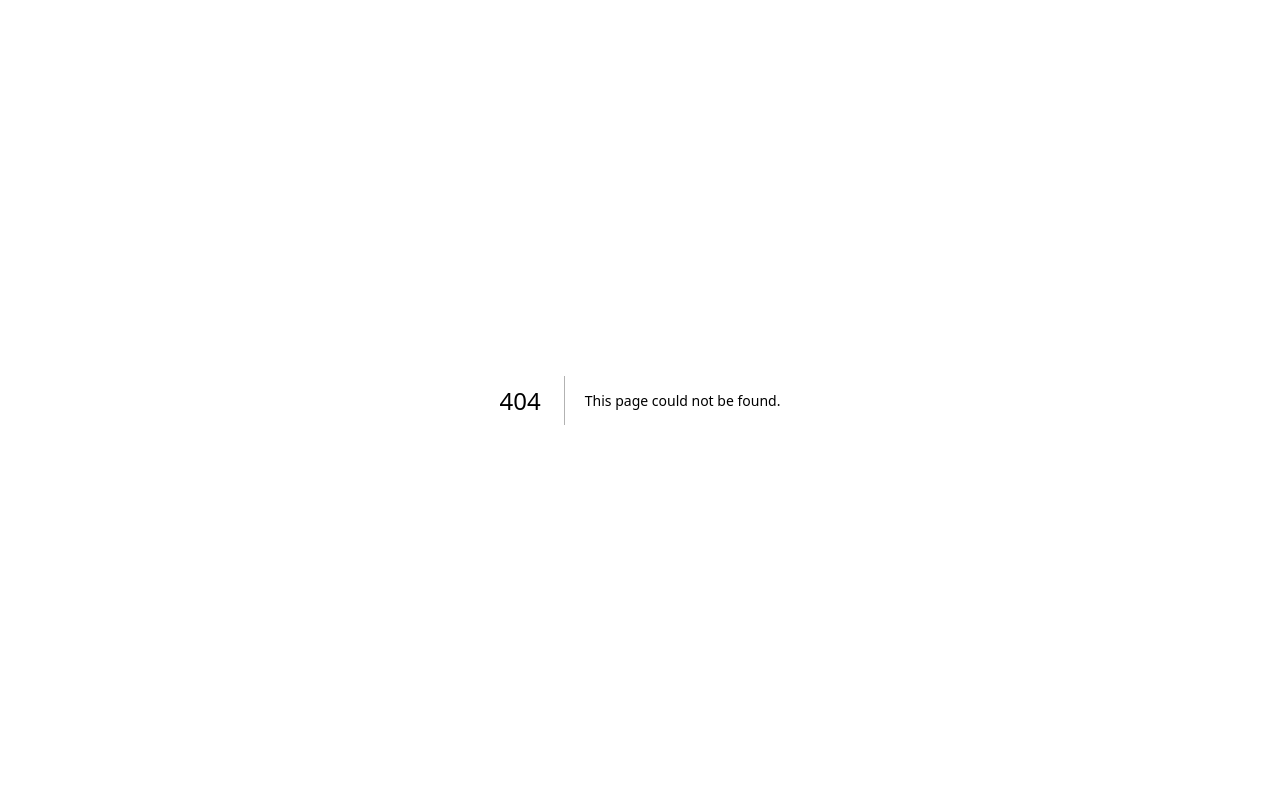
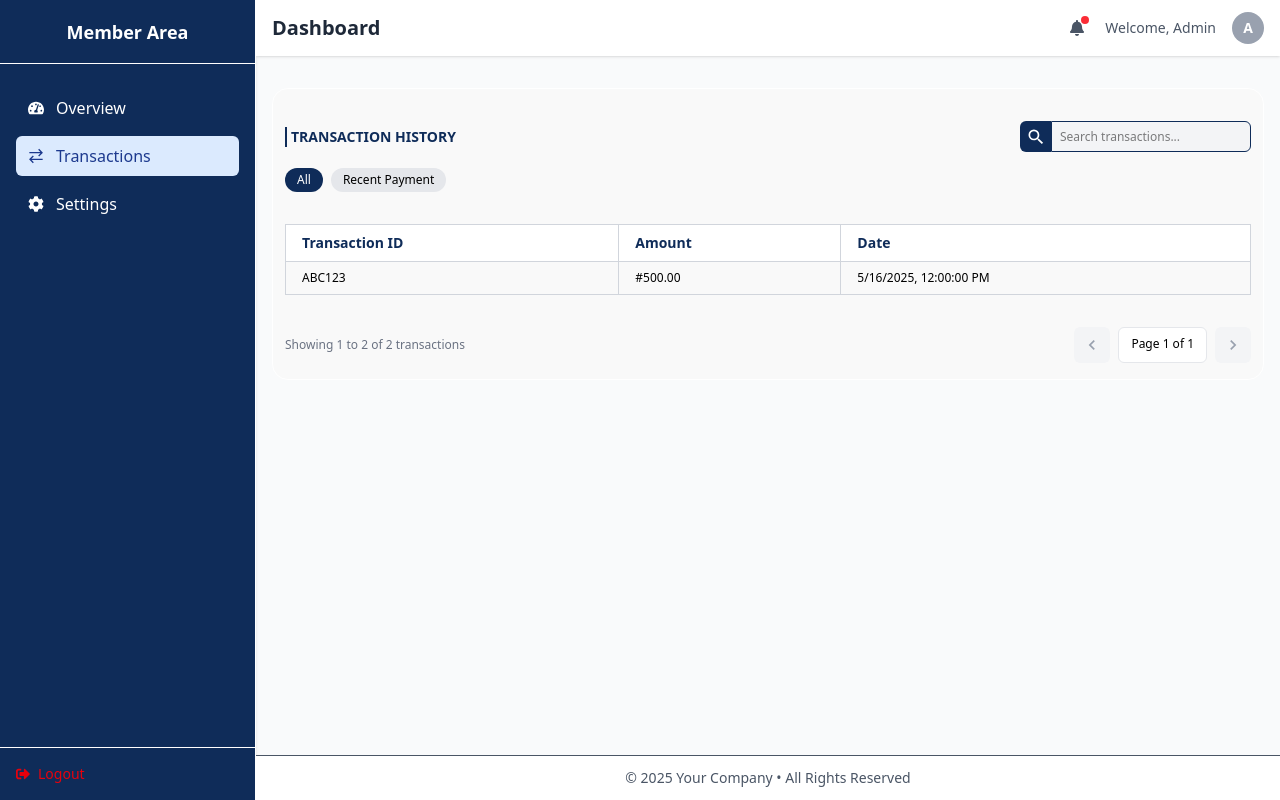
Before and after one commit to hokagecreativelabs/bodyofsenioradvocatesofnigeria, a Next.js app: page /member-dashboard/transactions in a window 1280 px wide. Before the commit this address had no page. Built offline with nearby package versions, Linux system fonts and the light colour scheme.

Commit message:
feature/worked on the ui design for the overview dashboard, transaction page

```diff
--- a/app/member-dashboard/page.jsx
+++ b/app/member-dashboard/page.jsx
@@ -3,27 +3,37 @@
 import { useEffect } from "react";
 import { useRouter } from "next/navigation";
 import axios from "axios";
+import { UserStats } from "@/components/members-dashboard/UserStats";
+import Transactions from "@/components/members-dashboard/Transactions";
+
 
 const Dashboard = () => {
   const router = useRouter();
 
-  useEffect(() => {
-    const checkAuth = async () => {
-      try {
-        const res = await axios.get("/api/auth/check-auth", {
-          withCredentials: true, // IMPORTANT
-        });
-        // user is authenticated
-        console.log(res.data.user);
-      } catch (err) {
-        router.push("/login"); // not authenticated
-      }
-    };
+  // useEffect(() => {
+  //   const checkAuth = async () => {
+  //     try {
+  //       const res = await axios.get("/api/auth/check-auth", {
+  //         withCredentials: true, // IMPORTANT
+  //       });
+  //       // user is authenticated
+  //       console.log(res.data.user);
+  //     } catch (err) {
+  //       router.push("/login"); // not authenticated
+  //     }
+  //   };
 
-    checkAuth();
-  }, []);
+  //   checkAuth();
+  // }, []);
 
-  return <div>Welcome to your dashboard!</div>;
+  return (
+    <div>
+      <div className="lg:p-3">
+        <UserStats />
+        <Transactions />
+      </div>
+    </div>
+  )
 };
 
 export default Dashboard;
--- /dev/null
+++ b/app/member-dashboard/transactions/page.jsx
@@ -0,0 +1,80 @@
+"use client";
+
+import React from "react";
+import { MdOutlineSearch, MdChevronLeft, MdChevronRight } from "react-icons/md";
+
+const Transactions = () => {
+  // No state or logic
+
+  return (
+    <div className='bg-[#f9f9f9] border border-white rounded-2xl h-full px-3 mt-4'>
+      <div className='pt-8'>
+        <div className='flex justify-between items-center'>
+          <h1 className='font-semibold text-[#0F2C59] uppercase border-l-2 border-[#0F2C59] pl-1 text-sm'>Transaction History</h1>
+          <div className='flex items-center'>
+            <button className="bg-[#0F2C59] p-[5.3px] text-white rounded-l-md hover:text-[#0F2C59] hover:bg-gray-300 transition">
+              <MdOutlineSearch size={20} />
+            </button>
+            <input
+              type="search"
+              name="search"
+              id="search"
+              placeholder="Search transactions..."
+              className="bg-gray-100 text-xs outline-none border border-[#0F2C59] rounded-r-md px-2 w-[80px] sm:w-[200px] h-[31px]"
+            />
+          </div>
+        </div>
+
+        <div className="flex gap-2 mt-4 flex-wrap">
+          <button className="px-3 py-1 text-xs rounded-full bg-[#0F2C59] text-white">
+            All
+          </button>
+          <button className="px-3 py-1 text-xs rounded-full bg-gray-200">
+            Recent Payment
+          </button>
+
+        </div>
+
+        <div className='py-8 overflow-x-scroll'>
+          <table className='w-full text-left text-sm'>
+            <thead>
+              <tr>
+                <th className='bg-white text-[#0F2C59] border border-gray-300 px-4 py-2'>Transaction ID</th>
+                {/* <th className='bg-white text-[#0F2C59] border border-gray-300 px-4 py-2'>Transaction Type</th> */}
+                <th className='bg-white text-[#0F2C59] border border-gray-300 px-4 py-2'>Amount</th>
+                <th className='bg-white text-[#0F2C59] border border-gray-300 px-4 py-2'>Date</th>
+              </tr>
+            </thead>
+            <tbody className="text-xs">
+              <tr>
+                <td className='border border-gray-300 px-4 py-2'>ABC123</td>
+                {/* <td className='border border-gray-300 px-4 py-2'>Paystack</td> */}
+                <td className='border border-gray-300 px-4 py-2'>#500.00</td>
+                <td className='border border-gray-300 px-4 py-2'>5/16/2025, 12:00:00 PM</td>
+              </tr>
+            </tbody>
+          </table>
+        </div>
+
+        <div className="flex justify-between items-center pb-4">
+          <div className="text-xs text-gray-500">
+            Showing 1 to 2 of 2 transactions
+          </div>
+          <div className="flex gap-2">
+            <button className="p-2 rounded-md bg-gray-100 text-gray-400 cursor-not-allowed">
+              <MdChevronLeft size={20} />
+            </button>
+            <div className="px-3 py-2 bg-white border border-gray-200 rounded-md text-xs">
+              Page 1 of 1
+            </div>
+            <button className="p-2 rounded-md bg-gray-100 text-gray-400 cursor-not-allowed">
+              <MdChevronRight size={20} />
+            </button>
+          </div>
+        </div>
+      </div>
+    </div>
+  );
+};
+
+export default Transactions;
--- a/components/layout/dashboard/DashboardSidebar.jsx
+++ b/components/layout/dashboard/DashboardSidebar.jsx
@@ -2,13 +2,14 @@
 import Link from "next/link";
 import { usePathname } from "next/navigation";
 import { FaTachometerAlt, FaSignOutAlt, FaChartLine, FaUsers, FaCog, FaFileAlt, FaTimes } from "react-icons/fa";
+import { GrTransaction } from "react-icons/gr";
 
 // Navigation links with icons
 const links = [
   { label: "Overview", href: "/member-dashboard", icon: <FaTachometerAlt /> },
-  { label: "Analytics", href: "/member-dashboard/analytics", icon: <FaChartLine /> },
-  { label: "Users", href: "/member-dashboard/users", icon: <FaUsers /> },
-  { label: "Reports", href: "/member-dashboard/reports", icon: <FaFileAlt /> },
+  // { label: "Analytics", href: "/member-dashboard/analytics", icon: <FaChartLine /> },
+  { label: "Transactions", href: "/member-dashboard/transactions", icon: <GrTransaction /> },
+  // { label: "Reports", href: "/member-dashboard/reports", icon: <FaFileAlt /> },
   { label: "Settings", href: "/member-dashboard/settings", icon: <FaCog /> },
 ];
 
@@ -31,7 +32,7 @@ const AdminSidebar = ({ isMobile = false, isOpen = false, onClose }) => {
             href={link.href}
             onClick={isMobile ? onClose : undefined}
             className={`flex items-center px-3 py-2 rounded-md font-medium transition ${
-              pathname === link.href ? "bg-blue-100 text-blue-900" : "text-white hover:bg-gray-100 hover:text-[#0F2C59]"
+              pathname === link.href ? "bg-blue-100 text-blue-900" : " hover:bg-gray-100 hover:text-[#0F2C59]"
             }`}
           >
             <span className="mr-3">{link.icon}</span>
@@ -77,7 +78,7 @@ const AdminSidebar = ({ isMobile = false, isOpen = false, onClose }) => {
               onClick={onClose}
               className="p-1 rounded-md hover:bg-gray-100"
             >
-              <FaTimes className="text-white" />
+              <FaTimes className="text-black" />
             </button>
           </div>
 
--- /dev/null
+++ b/components/members-dashboard/Transactions.jsx
@@ -0,0 +1,80 @@
+"use client";
+
+import React from "react";
+import { MdOutlineSearch, MdChevronLeft, MdChevronRight } from "react-icons/md";
+
+const Transactions = () => {
+  // No state or logic
+
+  return (
+    <div className='bg-[#f9f9f9] border border-white rounded-2xl h-full px-3 mt-4'>
+      <div className='pt-8'>
+        <div className='flex justify-between items-center'>
+          <h1 className='font-semibold text-[#0F2C59] uppercase border-l-2 border-[#0F2C59] pl-1 text-sm'>Transaction History</h1>
+          <div className='flex items-center'>
+            <button className="bg-[#0F2C59] p-[5.3px] text-white rounded-l-md hover:text-[#0F2C59] hover:bg-gray-300 transition">
+              <MdOutlineSearch size={20} />
+            </button>
+            <input
+              type="search"
+              name="search"
+              id="search"
+              placeholder="Search transactions..."
+              className="bg-gray-100 text-xs outline-none border border-[#0F2C59] rounded-r-md px-2 w-[80px] sm:w-[200px] h-[31px]"
+            />
+          </div>
+        </div>
+
+        <div className="flex gap-2 mt-4 flex-wrap">
+          <button className="px-3 py-1 text-xs rounded-full bg-[#0F2C59] text-white">
+            All
+          </button>
+          <button className="px-3 py-1 text-xs rounded-full bg-gray-200">
+            Recent Payment
+          </button>
+
+        </div>
+
+        <div className='py-8 overflow-x-scroll'>
+          <table className='w-full text-left text-sm'>
+            <thead>
+              <tr>
+                <th className='bg-white text-[#0F2C59] border border-gray-300 px-4 py-2'>Transaction ID</th>
+                {/* <th className='bg-white text-[#0F2C59] border border-gray-300 px-4 py-2'>Transaction Type</th> */}
+                <th className='bg-white text-[#0F2C59] border border-gray-300 px-4 py-2'>Amount</th>
+                <th className='bg-white text-[#0F2C59] border border-gray-300 px-4 py-2'>Date</th>
+              </tr>
+            </thead>
+            <tbody className="text-xs">
+              <tr>
+                <td className='border border-gray-300 px-4 py-2'>ABC123</td>
+                {/* <td className='border border-gray-300 px-4 py-2'>Paystack</td> */}
+                <td className='border border-gray-300 px-4 py-2'>#500.00</td>
+                <td className='border border-gray-300 px-4 py-2'>5/16/2025, 12:00:00 PM</td>
+              </tr>
+            </tbody>
+          </table>
+        </div>
+
+        <div className="flex justify-between items-center pb-4">
+          <div className="text-xs text-gray-500">
+            Showing 1 to 2 of 2 transactions
+          </div>
+          <div className="flex gap-2">
+            <button className="p-2 rounded-md bg-gray-100 text-gray-400 cursor-not-allowed">
+              <MdChevronLeft size={20} />
+            </button>
+            <div className="px-3 py-2 bg-white border border-gray-200 rounded-md text-xs">
+              Page 1 of 1
+            </div>
+            <button className="p-2 rounded-md bg-gray-100 text-gray-400 cursor-not-allowed">
+              <MdChevronRight size={20} />
+            </button>
+          </div>
+        </div>
+      </div>
+    </div>
+  );
+};
+
+export default Transactions;
--- /dev/null
+++ b/components/members-dashboard/UserStats.jsx
@@ -0,0 +1,36 @@
+import React from 'react'
+import { FaCog } from "react-icons/fa";
+import { MdPayments, MdOutlineAllInclusive } from "react-icons/md";
+import { RiSecurePaymentFill } from "react-icons/ri";
+
+export const UserStats = () => {
+  return (
+    <div>
+        <div className='shadow h-[25rem] lg:h-[10rem]  py-7 px-4 block lg:flex lg:justify-between space-y-5 '>
+            <div className='shadow-sm h-[100px] lg:w-[20rem] space-y-3 text-[#0F2C59] font-medium rounded-md'>
+                <div className='flex items-center justify-between px-6 pt-5 '>
+                    <MdPayments className='h-7 w-7' />
+                    <p># 0</p>
+                </div>
+                <h1 className='px-6 text-sm'>Next Payment</h1>
+            </div>
+
+            <div className='shadow-sm h-[100px] lg:w-[20rem] space-y-3 text-[#0F2C59] font-medium rounded-md'>
+                <div className='flex items-center justify-between px-6 pt-5 '>
+                    <RiSecurePaymentFill className='h-7 w-7' />
+                    <p># 0</p>
+                </div>
+                <h1 className='px-6 text-sm'>Outstanding Payment</h1>
+            </div>
+
+            <div className='shadow-sm h-[100px] lg:w-[20rem] space-y-3 text-[#0F2C59] font-medium rounded-md'>
+                <div className='flex items-center justify-between px-6 pt-5 '>
+                    <MdOutlineAllInclusive className='h-7 w-7' />
+                    <p>0</p>
+                </div>
+                <h1 className='px-6 text-sm'>Total Transactions</h1>
+            </div>
+        </div>
+    </div>
+  )
+}
```
